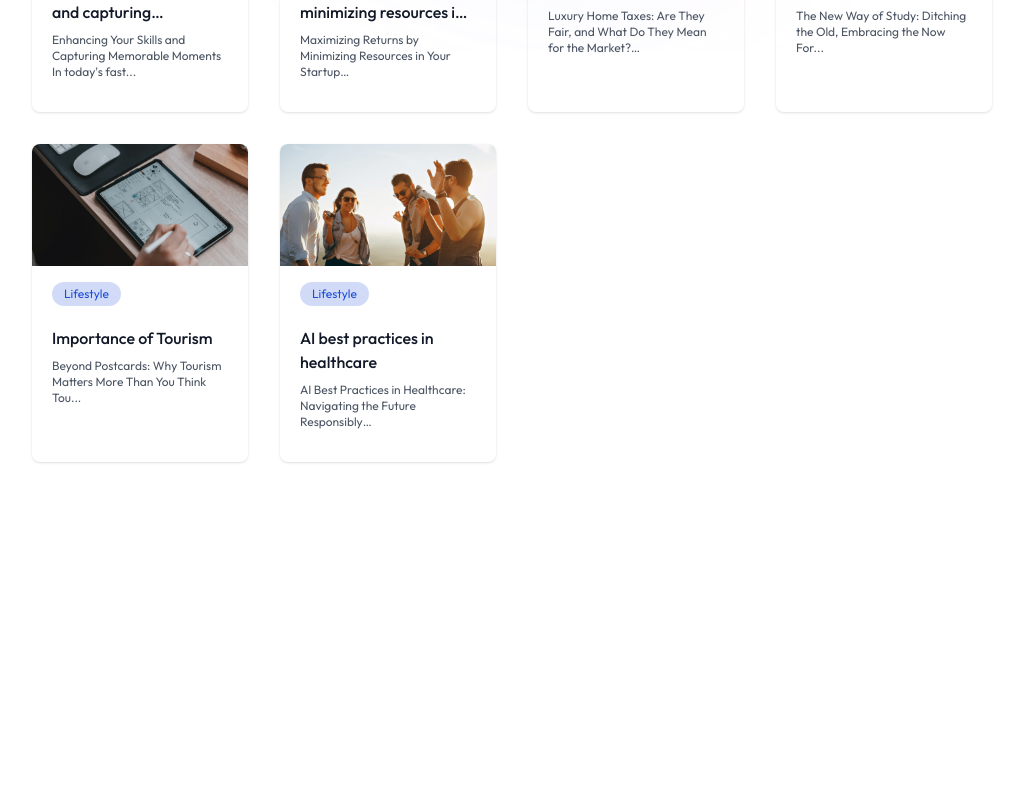
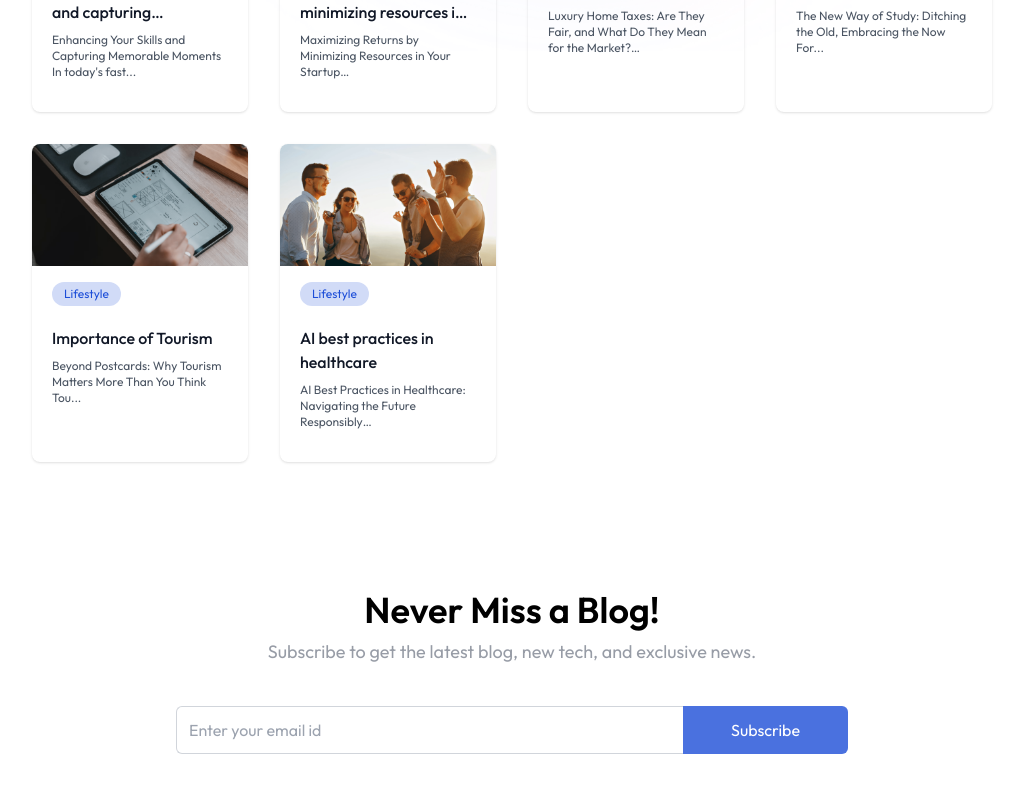
Before and after one commit to SumitDesai-21/BlogApplication, a React (Vite) app in the folder client/: page / in a window 1280 px wide. Shown: the part 1157-1949 px from the top of the page, without its empty margins (128-1148 px from the left). Before the commit the page ends 1715 px from the top, so only its background shows below. Built offline with nearby package versions, Linux system fonts and the light colour scheme.

Commit message:
Added Newsletter Components

```diff
--- /dev/null
+++ b/client/src/components/Newsletter.jsx
@@ -0,0 +1,18 @@
+import React from 'react'
+
+const NewsLetter = () => {
+  return (
+    <div className='flex flex-col items-center justify-center text-center space-y-2 my-32'>
+      <h1 className='md:text-4xl text-2xl font-semibold'>Never Miss a Blog!</h1>
+      <p className='md:text-lg text-gray-500/70 pb-8 '>Subscribe to get the latest blog, new tech, and exclusive news.</p>
+
+      <form className='flex items-center justify-between max-w-2xl w-full md:h-13 h-12'>
+        <input className='border border-gray-300 rounded-md h-full border-r-0 outline-none w-full rounded-r-none px-3 text-gray-500' type="text" placeholder='Enter your email id' required/>
+        <button type='submit' className='md:px-12 px-8 h-full text-white bg-blue-700/80 hover:bg-blue-700 transition-all cursor-pointer rounded-md
+         rounded-l-none'>Subscribe</button>
+      </form>
+    </div>
+  )
+}
+
+export default NewsLetter
--- a/client/src/pages/Home.jsx
+++ b/client/src/pages/Home.jsx
@@ -2,6 +2,7 @@
 import Navbar from '../components/Navbar'
 import Header from '../components/Header';
 import BlogList from '../components/BlogList';
+import NewsLetter from '../components/NewsLetter';
 
 const Home = () => {
   return (
@@ -9,6 +10,7 @@
         <Navbar />
         <Header/>
         <BlogList/>
+        <NewsLetter/>
       </>
   );
 }
```
